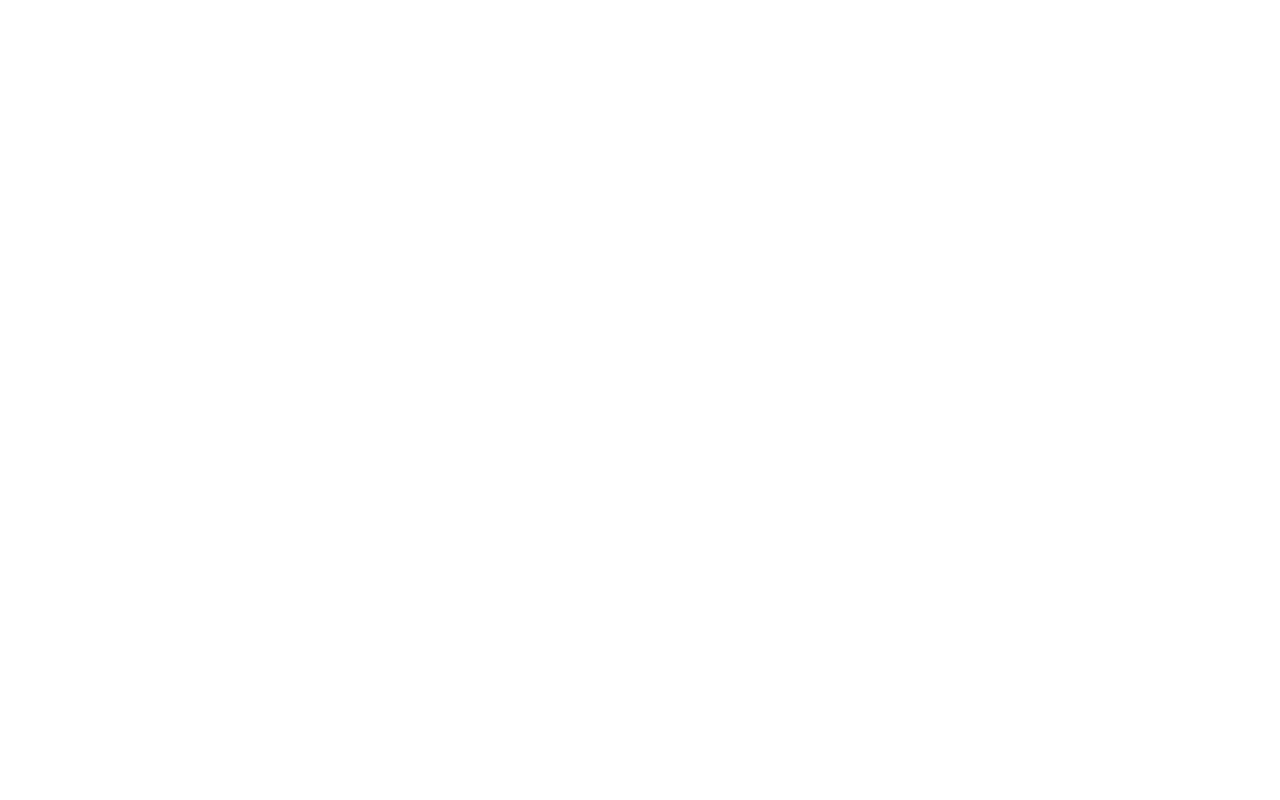
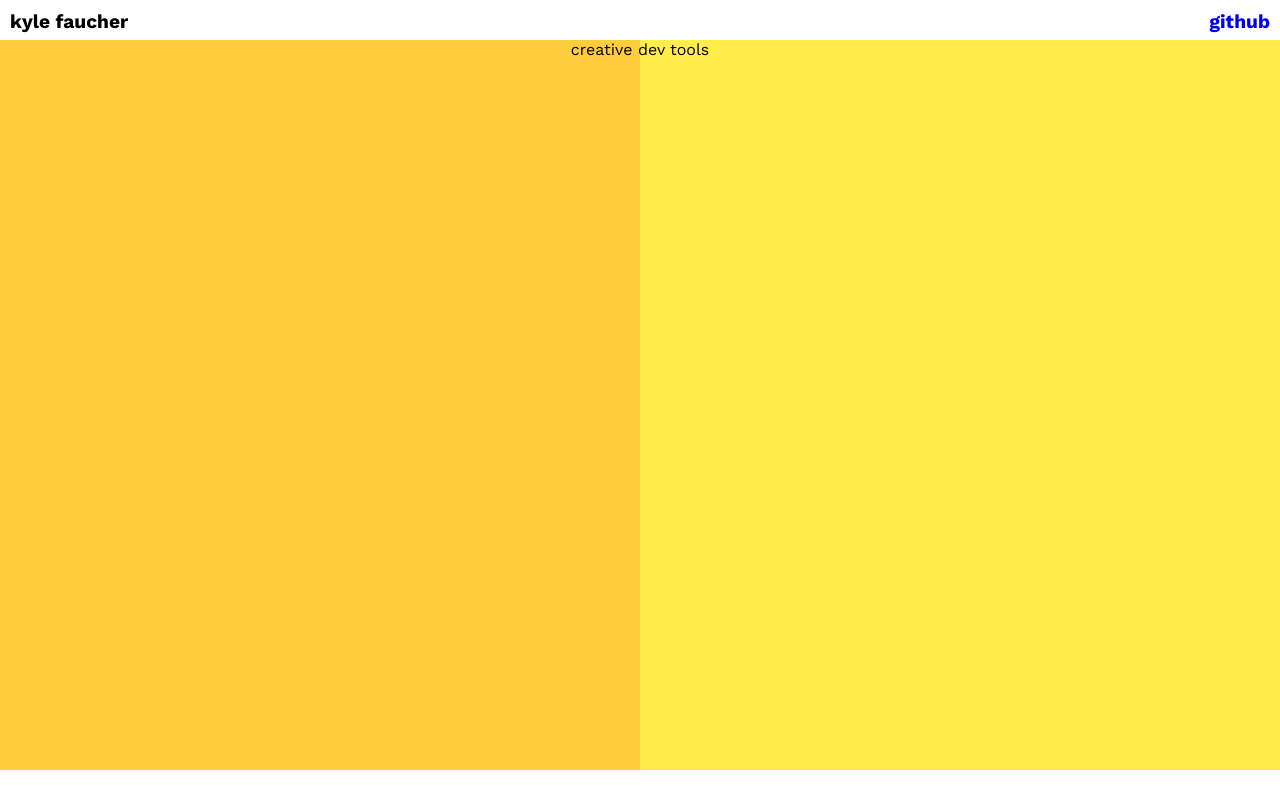
Before and after one commit to kylefaucher/dev-portal, a plain HTML site: page index.html in a window 1280 px wide. Drawn offline with nearby package versions, Linux system fonts and the light colour scheme.

Commit message:
1st css commit

```diff
--- a/index.html
+++ b/index.html
@@ -3,8 +3,28 @@
 <head>
 	<meta charset="UTF-8">
 	<title>Web Dev - Kyle Faucher</title>
+	<link href = "css/main.css" rel = "stylesheet">
+	<link href="https://fonts.googleapis.com/css?family=Work+Sans:100,200,300,400,500,600,700,800,900" rel="stylesheet">
 </head>
 <body>
 
+<nav>
+	<ul>
+		<li>
+			kyle faucher
+		</li>
+
+		<li>
+			<a href = "https://github.com/kylefaucher" target="_blank"> github </a>
+		</li>
+	</ul>
+</nav>
+
+<div class = container>
+	<header>
+		<h1> creative dev tools </h1>
+	</header>
+</div>
+
 </body>
 </html>
--- a/scss/_base.scss
+++ b/scss/_base.scss
@@ -0,0 +1,47 @@
+
+html, body, div, span, applet, object, iframe,
+h1, h2, h3, h4, h5, h6, p, blockquote, pre,
+a, abbr, acronym, address, big, cite, code,
+del, dfn, em, img, ins, kbd, q, s, samp,
+small, strike, strong, sub, sup, tt, var,
+b, u, i, center,
+dl, dt, dd, ol, ul, li,
+fieldset, form, label, legend,
+table, caption, tbody, tfoot, thead, tr, th, td,
+article, aside, canvas, details, embed,
+figure, figcaption, footer, header, hgroup,
+menu, nav, output, ruby, section, summary,
+time, mark, audio, video {
+	margin: 0;
+	padding: 0;
+	border: 0;
+	font-size: 100%;
+	font: inherit;
+	vertical-align: baseline;
+}
+
+body{
+	text-align: center;
+	font-family: $mainfont;
+}
+
+a{
+	text-decoration: none;
+}
+
+a:visited{
+	color: $fontcolor;
+}
+
+.container{
+	background: $bkgrd;
+	position: absolute;
+	top: 40px;
+	bottom: 30px;
+	max-width: 100%;
+	width: 100%;
+}
+
+nav{
+	@include navdesign;
+}
--- a/scss/_mixins.scss
+++ b/scss/_mixins.scss
@@ -0,0 +1,22 @@
+@mixin listformat{
+	display: flex;
+	list-style: none;
+	justify-content: space-between;
+	// padding:0;
+	li{
+		padding:10px;
+		margin-bottom: 20px;
+	}
+}
+
+@mixin navdesign{
+	ul{
+		@include listformat;
+
+	}
+
+	font-family: $mainfont;
+	font-size: 1.2em;
+	font-weight: 700;
+
+}
--- a/scss/_variables.scss
+++ b/scss/_variables.scss
@@ -0,0 +1,3 @@
+$bkgrd : linear-gradient(90deg, #fdcd3b 50%, #ffed4b 50%);
+$mainfont : "Work Sans",sans-serif;
+$fontcolor: black;
```
Also changed, not shown: css/main.css, 1 other file.
